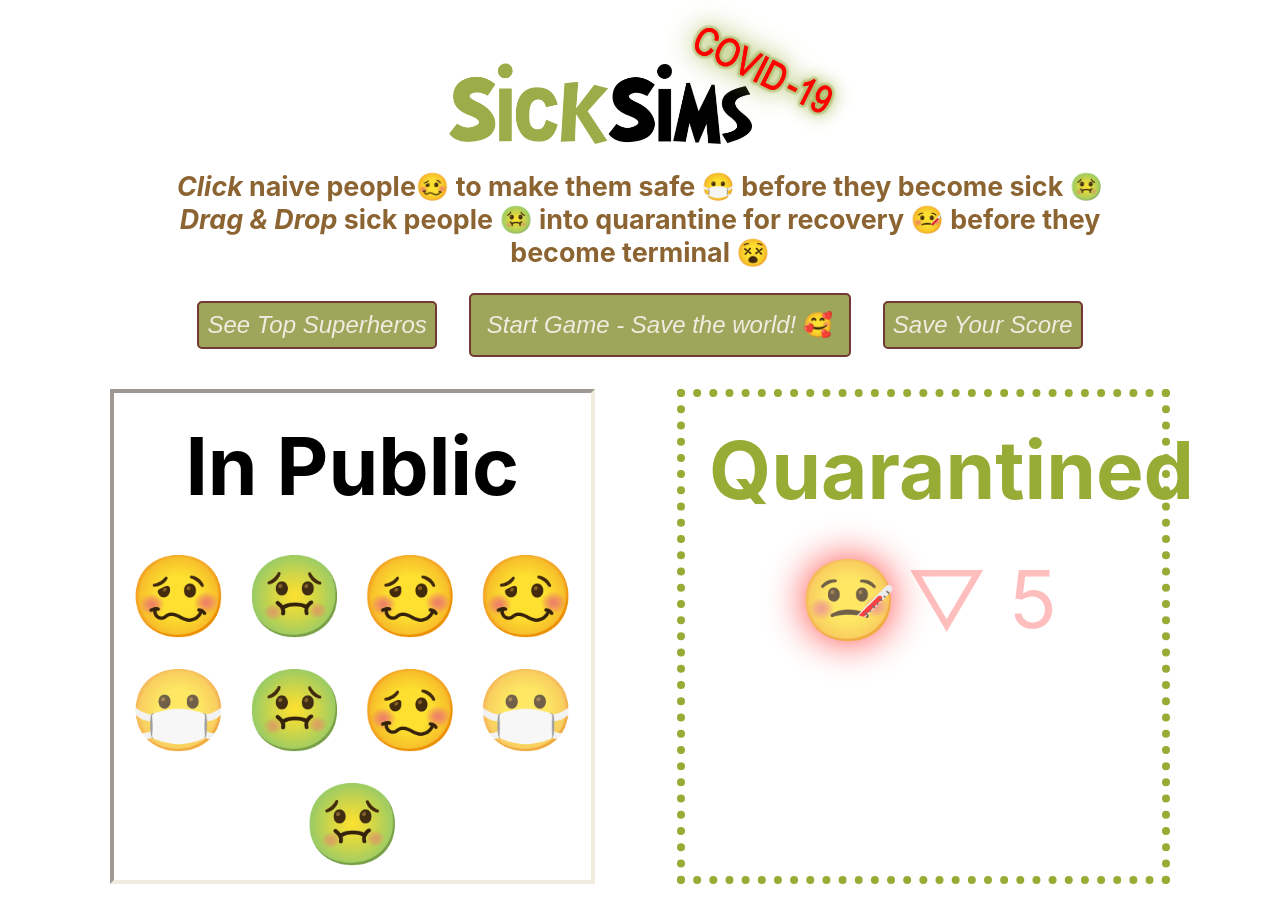
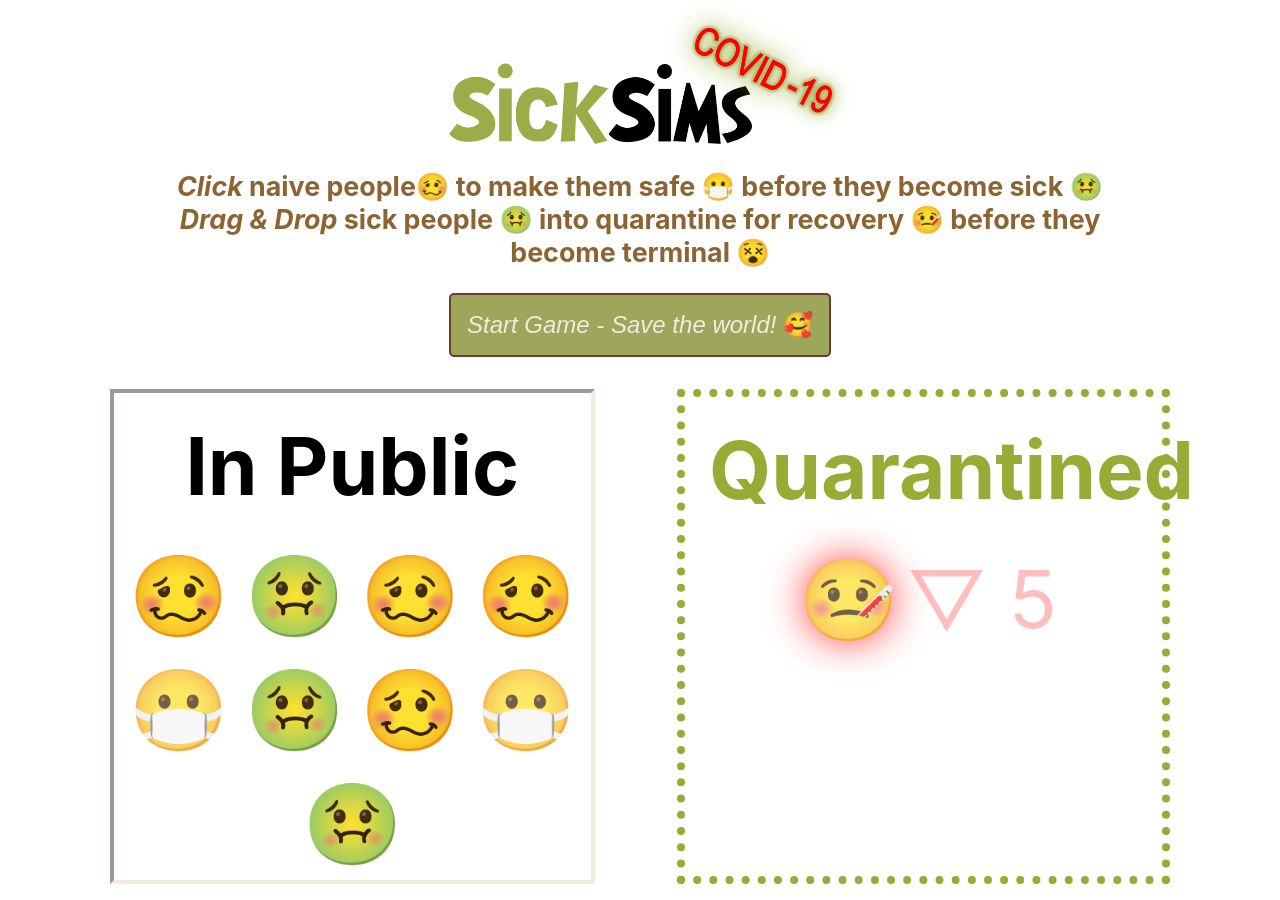
Before and after one commit to ryanmeinzer/sicksims, a React (Create React App) app: page / in a window 1280 px wide. Built offline with nearby package versions, Linux system fonts and the light colour scheme.

Commit message:
Disabled save score and superhero buttons until game is complete

```diff
--- a/src/App.js
+++ b/src/App.js
@@ -12,6 +12,7 @@ import SuperheroInput from './Superheros/SuperheroInput.js'
 import { Link } from 'react-router-dom'
 import logo from './SickSims-Logo.png'
 import { makeQuarantined } from './redux/actions'
+import Navigation from './Navigation.js'
 
 class App extends Component {
 
@@ -61,7 +62,10 @@ class App extends Component {
 
           <>
             <div className='Header'>
-              < Header startGameButton={this.startGame} />
+              < Header />
+            </div>
+            <div className='Navigation'>
+              < Navigation startGameButton={this.startGame} />
             </div>
             <div className="FakeGameContainer">
               <div className='FakeInPublicContainer'>
@@ -85,11 +89,14 @@ class App extends Component {
           </>
           } />
 
-          <Route exact path='/play' render={routerProps =>
+          <Route exact path='/play' render={() =>
 
             <>
               <div className='Header'>
-                < Header {...routerProps} startGameButton={this.startGame} />
+                < Header />
+              </div>
+              <div className='Navigation'>
+                < Navigation startGameButton={this.startGame} />
               </div>
 
               <div className="GameContainer">
--- a/src/Header.js
+++ b/src/Header.js
@@ -1,16 +1,14 @@
 import React from 'react'
-import { Link } from 'react-router-dom'
 import logo from './SickSims-Logo.png'
 
-const Header = props =>
+const Header = () =>
 <div>
     <div className='logo' align='center'>
         <img src={logo} alt="SickSims Logo" className="logo" background-color="transparent"></img>
     </div>
+    <div className='gameDirections'>
         <h6><span className='emphasizedText'>Click</span> naive people<span role="img" aria-label="naive person emoji">🥴</span> to make them safe <span role="img" aria-label="safe person emoji">😷</span> before they become sick <span role="img" aria-label="sick person emoji">🤢</span> <br></br> <span className='emphasizedText'>Drag & Drop</span> sick people <span role="img" aria-label="sick person emoji">🤢</span> into quarantine for recovery <span role="img" aria-label="quarantined person emoji">🤒</span> before they become terminal <span role="img" aria-label="terminal person emoji">😵</span></h6>
-    <p><Link to="/superheros"><button className='superherosButton'><i>See Top Superheros</i></button></Link>
-            <button className='playButton' onClick={props.startGameButton}><i>Start Game - Save the world!</i> <span role="img" aria-label="saved person emoji">🥰</span></button>
-    <Link to="/score"><button className='scoreButton'><i>Save Your Score</i></button></Link></p>
+    </div>
 </div>
 
 export default Header
--- /dev/null
+++ b/src/Navigation.js
@@ -0,0 +1,32 @@
+import React, { Component } from 'react'
+import { Link } from 'react-router-dom'
+import { connect } from 'react-redux'
+
+class HomeNav extends Component {
+
+    render() {
+        let gameComplete = this.props.people.find(person => person.status === 'saved')
+
+        if (gameComplete) {
+            return (
+                <div className='gameCompleteNavigation'>
+                    <Link to="/superheros"><button className='superherosButton'><i>See Top Superheros</i></button></Link><button className='playButton' onClick={this.props.startGameButton}><i>Start Game - Save the world!</i> <span role="img" aria-label="saved person emoji">🥰</span></button><Link to="/score"><button className='scoreButton'><i>Save Your Score</i></button></Link>
+                </div>
+            )
+        } else {
+            return (
+                <div className='gameIncompleteNavigation'>
+                    <button className='playButton' onClick={this.props.startGameButton}><i>Start Game - Save the world!</i> <span role="img" aria-label="saved person emoji">🥰</span></button>
+                </div>
+                )
+        }
+    }
+}
+
+const mapStateToProps = state => {
+    return {
+        people: state.people
+    }
+}
+
+export default connect(mapStateToProps)(HomeNav)
--- a/src/index.css
+++ b/src/index.css
@@ -39,7 +39,7 @@ p {
 
 button {
   padding: 1rem;
-  margin: 1rem 1rem 0;
+  margin: .5rem 1rem 0;
   font-size: 1.5rem;
   cursor: pointer;
   background-color: #9DA65B;
@@ -63,8 +63,12 @@ button {
   padding: .5rem;
 }
 
-.RestartGame {
+/* .RestartGame {
   padding: 1rem 0 0 0;
+} */
+
+.gameCompleteNavigation, .gameIncompleteNavigation {
+  padding: 0 0 2rem 0;
 }
 
 .logo img {
```
